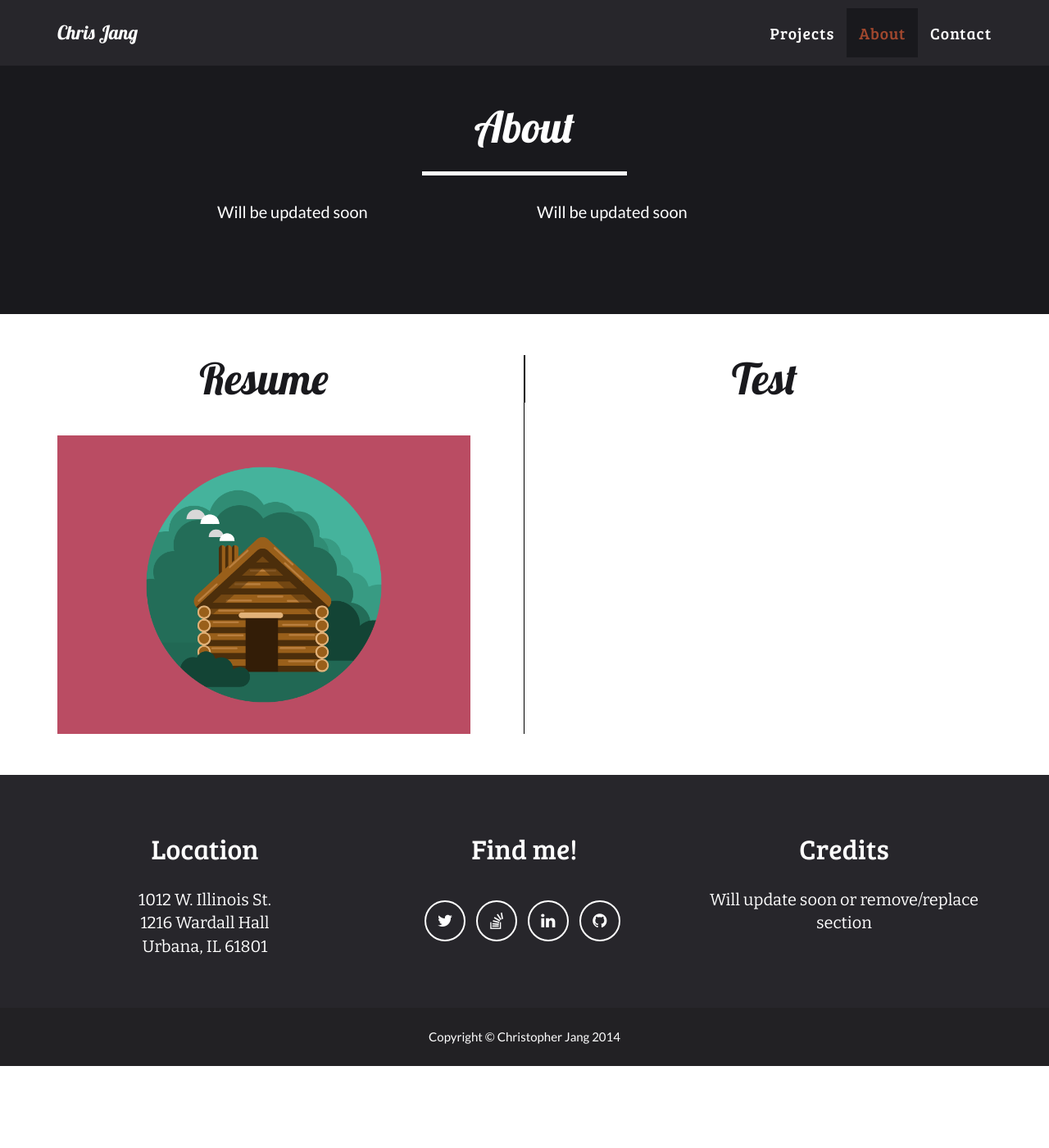
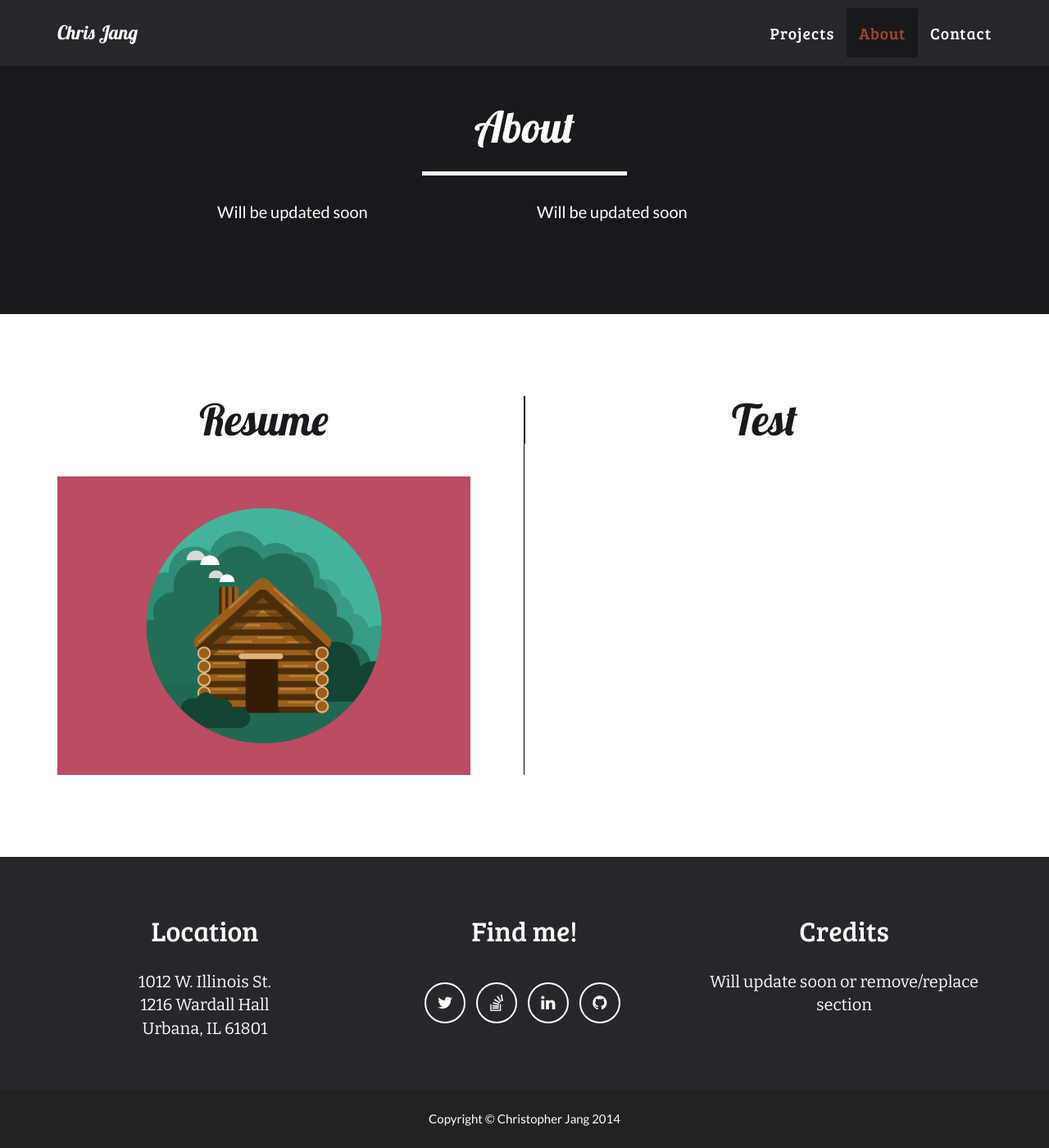
Before and after one commit to cjang5/cjang5.github.io, a Jekyll site: the page built from index.html, in a window 1280 px wide and 1400 px high, scrolled down 1714 px. Shown: the whole window at 82% size. Built offline with Jekyll 4.4.1, drawn with Linux system fonts in a browser that asks for light colours; before the commit the page ends 3014 px from its top, so only the background shows below that.

Commit message:
Adjusted padding on other stuff

```diff
--- a/_includes/css/main.css
+++ b/_includes/css/main.css
@@ -264,7 +264,7 @@
 }
 
 section.Misc { /* 2-part section for Resume/blog */
-    padding: 50px 0 50px 0; /* padding around sides */
+    /*padding: 50px 0 50px 0; padding around sides */
     color: #{{ site.color.primary }}; /* text color */
     background: #fff; /* background color */
 }
```
